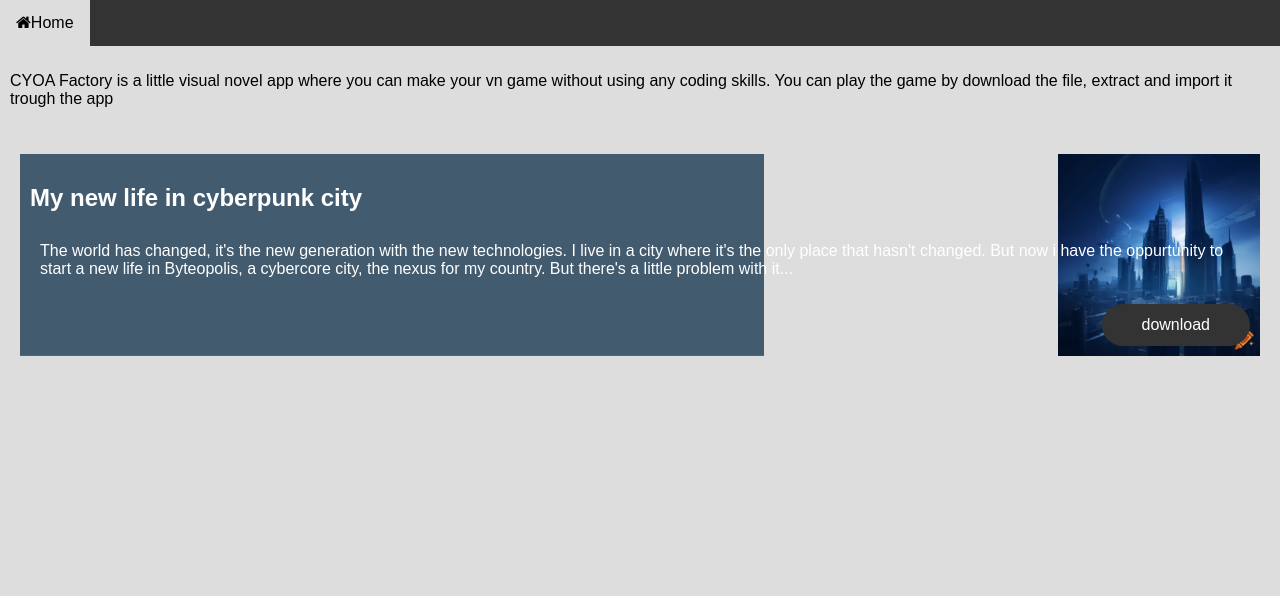
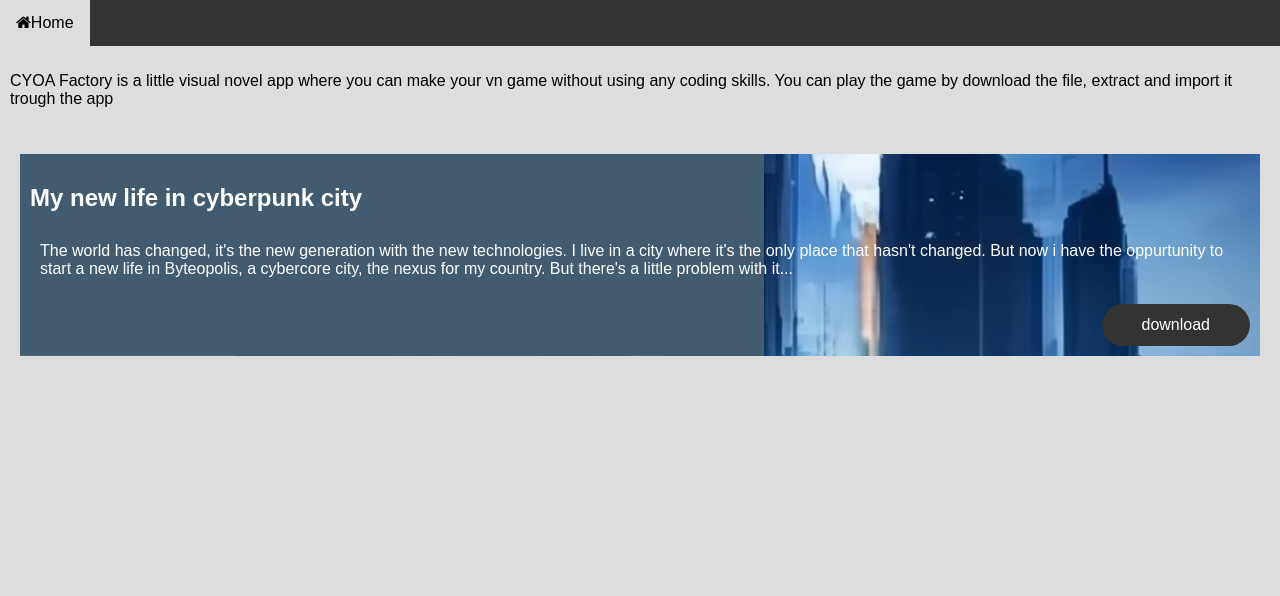
Before and after one commit to Yoelvan06/Vandev-studio, a PHP site: page /CYOAgames.html in a window 1280 px wide. Shown: the top 596 px of the page. Run offline with PHP 8.4, Linux system fonts and the light colour scheme.

Commit message:
Add files via upload

```diff
--- a/style.css
+++ b/style.css
@@ -155,7 +155,7 @@ details {
   color: white;
   background: linear-gradient(to right, #435b6e 60%, transparent 50%), url(img/Screenshot\ \(137\).png);
   background-position: right;
-  background-size: contain;
+  background-size: auto;
   background-repeat: no-repeat;
   padding: 10px;
   margin: 20px;
@@ -164,7 +164,7 @@ details {
   color: white;
   background: linear-gradient(to right, #435b6e 60%, transparent 50%), url(img/craiyon_095147_Futuristic_skyscapers_heights_background.png);
   background-position: right;
-  background-size: contain;
+  background-size: auto;
   background-repeat: no-repeat;
   padding: 10px;
   margin: 20px;
```
